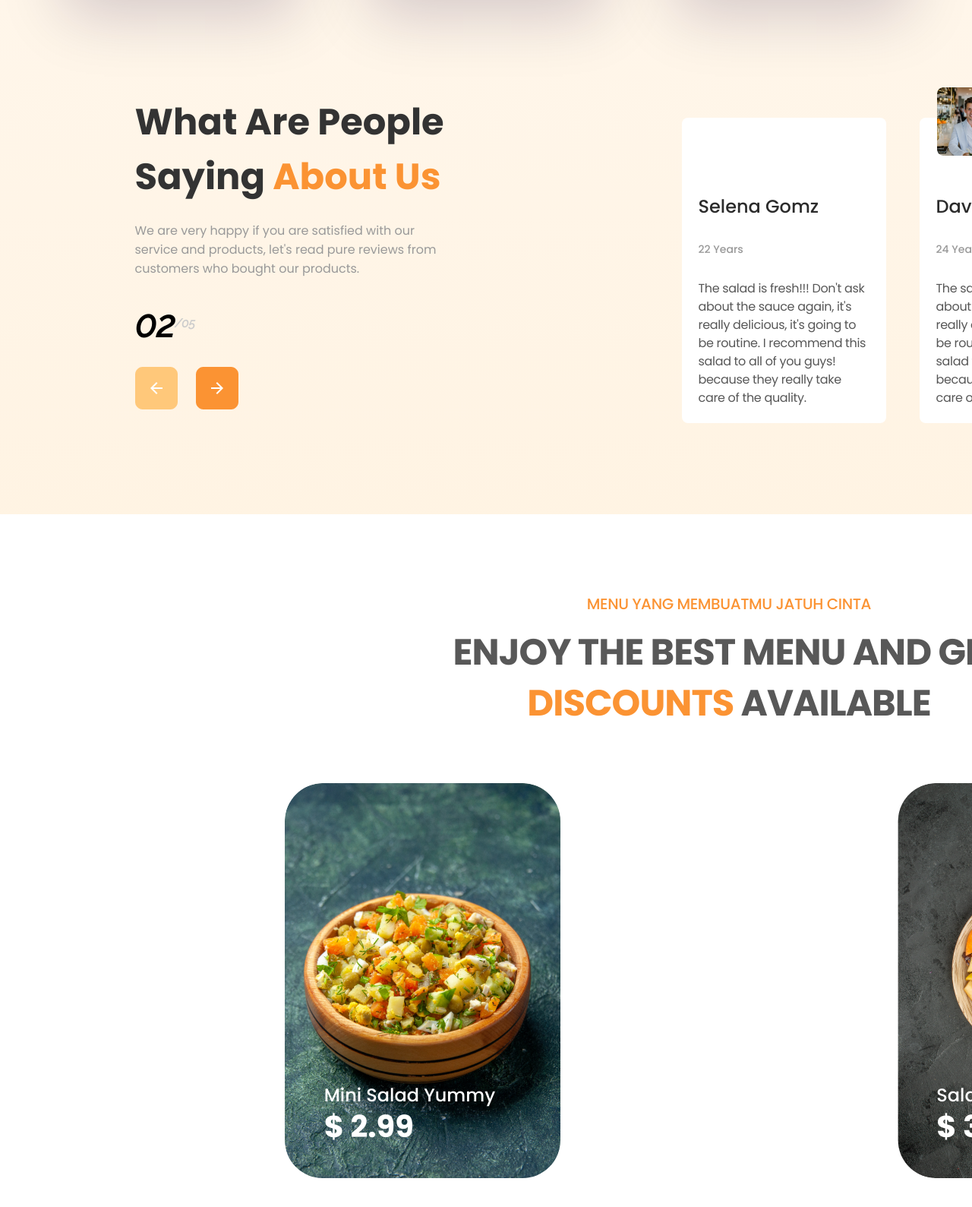
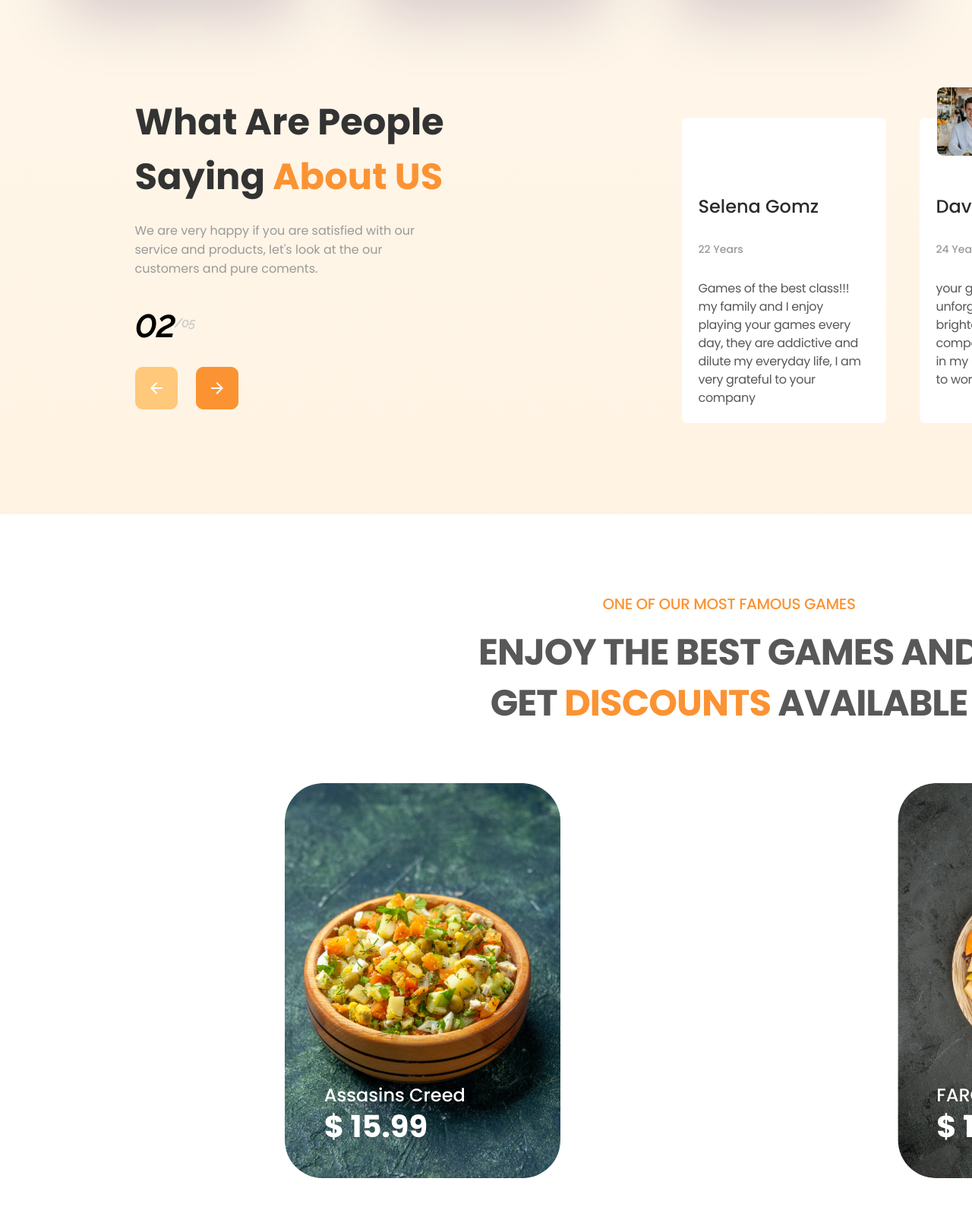
Before and after one commit to znikishenko/Project-GoITeens, a plain HTML site: page index.html in a window 1280 px wide. Shown: the part 1833-3422 px from the top of the page at 76% size. Drawn offline with Linux system fonts and the light colour scheme.

Commit message:
657687897

```diff
--- a/index.html
+++ b/index.html
@@ -117,10 +117,10 @@
         <div class="L_box-1">
             <div class="L_box-h1">
                 <div class="L_box-h1-1">
-                    <p>What Are People Saying <span class="L_h1-span">About Us</span></p>
+                    <p>What Are People Saying <span class="L_h1-span">About US</span></p>
                 </div>
                 <div class="L_box-p">
-                        <p>We are very happy if you are satisfied with our service and products, let's read pure reviews from customers who bought our products.</p>
+                        <p>We are very happy if you are satisfied with our service and products, let's look at the our customers and pure coments.</p>
                 </div>
                 <div class="L_box-text">
                     <div class="L_box-text-1"><p class="text_1-p">02</p></div>
@@ -139,7 +139,8 @@
                     <div class="L_card-box">
                     <div class="card1-h">Selena Gomz</div>
                     <div class="card1-p">22 Years</div>
-                    <div class="card1-text">The salad is fresh!!! Don't ask about the sauce again, it's really delicious, it's going to be routine. I recommend this salad to all of you guys! because they really take care of the quality.</div>
+                    <div class="card1-text">
+                      Games of the best class!!! my family and I enjoy playing your games every day, they are addictive and dilute my everyday life, I am very grateful to your company</div>
                     </div>
                 </div>
             </div>
@@ -149,7 +150,7 @@
                     <div class="L_card-box">
                     <div class="card1-h">David Ken</div>
                     <div class="card1-p">24 Years</div>
-                    <div class="card1-text">The salad is fresh!!! Don't ask about the sauce again, it's really delicious, it's going to be routine. I recommend this salad to all of you guys! because they really take care of the quality.</div>
+                    <div class="card1-text">your games gave me many unforgettable moments and brightened up my life, your company is one of the best in my humble opinion, I want to work with you in the future</div>
                     </div>
                 </div>
             </div>
@@ -159,7 +160,7 @@
                     <div class="L_card-box">
                     <div class="card1-h">Jennifer Sina</div>
                     <div class="card1-p">21 Years</div>
-                    <div class="card1-text">The salad is fresh!!! Don't ask about the sauce again, it's really delicious, it's going to be routine. I recommend this salad to all of you guys! because they really take care of the quality.</div>
+                    <div class="card1-text">Games of the best class!!! my family and I enjoy playing your games every day, they are addictive and dilute my everyday life, I am very grateful to your company</div>
                     </div>
                 </div>
             </div>
@@ -167,26 +168,26 @@
     </div>
     <div class="L_main-2">
         <div class="L_main2-text">
-            <div class="L-box-textm2"><p class="L_text-hm2">MENU YANG MEMBUATMU JATUH CINTA</p></div>
-            <div class="L-box-textm3"><p class="L_text-pm2">ENJOY THE BEST MENU AND GET <span class="L-m2-span">DISCOUNTS</span> AVAILABLE</p></div>
+            <div class="L-box-textm2"><p class="L_text-hm2">ONE OF OUR MOST FAMOUS GAMES</p></div>
+            <div class="L-box-textm3"><p class="L_text-pm2">ENJOY THE BEST GAMES AND GET <span class="L-m2-span">DISCOUNTS</span> AVAILABLE</p></div>
         </div>
         <div class="L_main2-img">
             <div class="L-m2-card-1">
                 <div class="L_m2-text-folder">
-                    <div class="L-card-text-1m2">Mini Salad Yummy </div>
-                    <div class="L-card-texr-2m2">$ 2.99</div>
+                    <div class="L-card-text-1m2">Assasins Creed</div>
+                    <div class="L-card-texr-2m2">$ 15.99</div>
                 </div>
             </div>
             <div class="L-m2-card-2">
                 <div class="L_m2-text-folder">
-                    <div class="L-card-text-1m2">Completed Salad</div>
-                    <div class="L-card-texr-2m2">$ 3.99</div>
+                    <div class="L-card-text-1m2">CRYSIS 4</div>
+                    <div class="L-card-texr-2m2">$ 9.99</div>
                 </div>
             </div>
             <div class="L-m2-card-3">
                 <div class="L_m2-text-folder">
-                    <div class="L-card-text-1m2">Salad Yummy Red</div>
-                    <div class="L-card-texr-2m2">$ 3.99</div>
+                    <div class="L-card-text-1m2">FARCRY 4</div>
+                    <div class="L-card-texr-2m2">$ 19.99</div>
                 </div>
             </div>
         </div>
```
